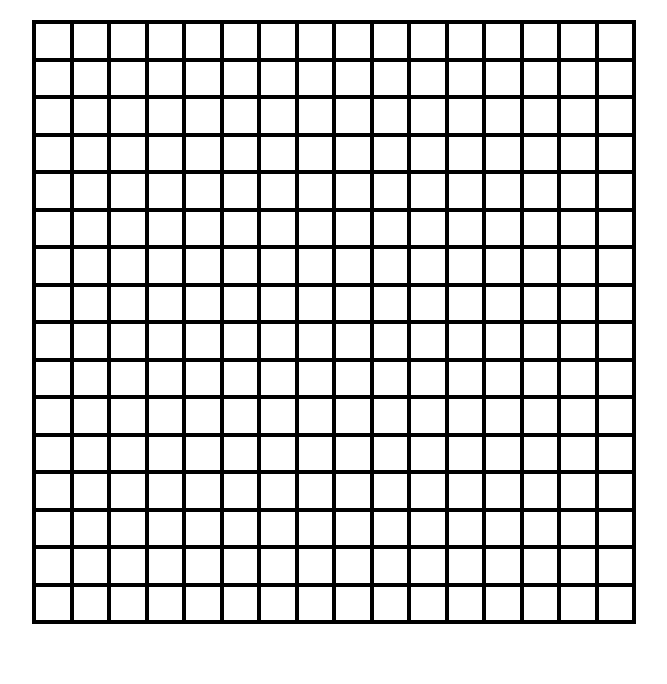
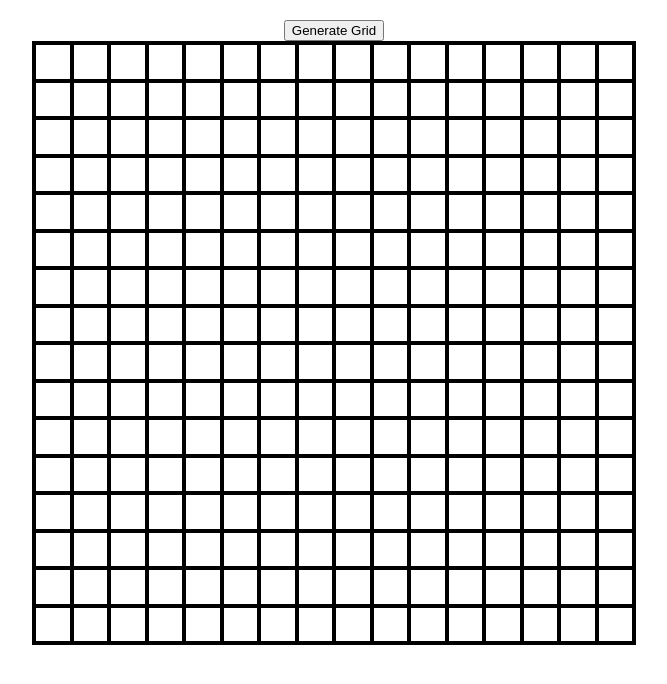
Before and after one commit to Exaeous/Project-Etch-a-Sketch, a plain HTML site: page index.html in a window 1280 px wide. Shown: the whole page, without its empty margins (306-973 px from the left). Drawn offline with Linux system fonts and the light colour scheme.

Commit message:
Add a grid generating button

```diff
--- a/index.html
+++ b/index.html
@@ -7,6 +7,7 @@
     <link rel="stylesheet" href="style.css" />
   </head>
   <body>
+    <button class="generate-grid-button">Generate Grid</button>
     <div class="container"></div>
     <script src="script.js"></script>
   </body>
```
